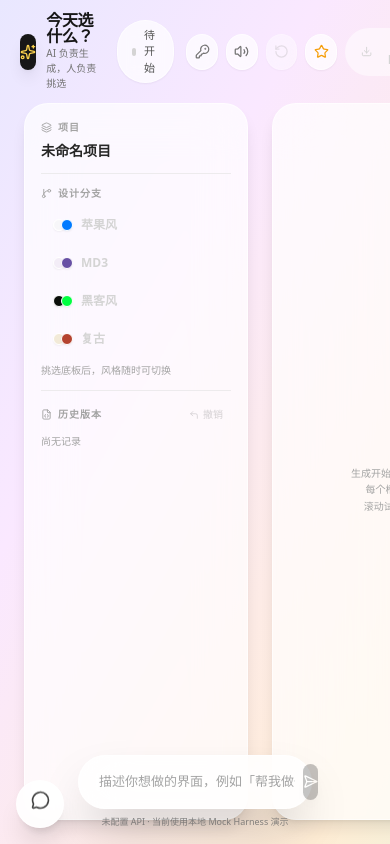
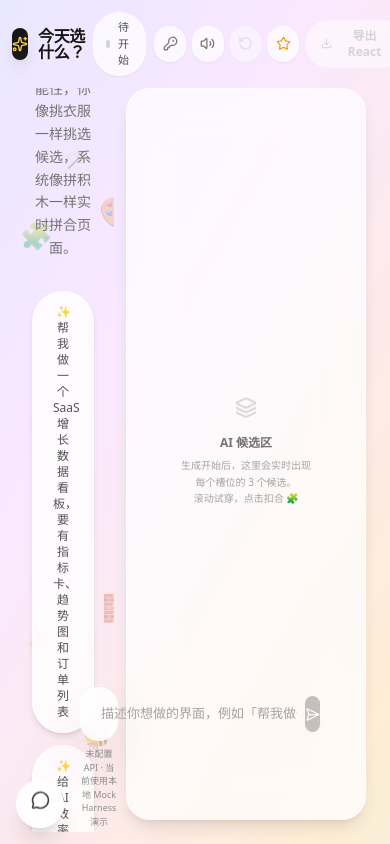
Before and after one commit to ailiheizi/what-to-pick-today, a React (Vite) app in the folder app/: page / in a window 390 px wide. Built offline with nearby package versions, Linux system fonts and the light colour scheme.

Commit message:
fix: improve responsive workspace layout

```diff
--- a/app/src/components/app/CandidateRail.tsx
+++ b/app/src/components/app/CandidateRail.tsx
@@ -433,7 +433,7 @@ export default function CandidateRail() {
 
   if (phase !== 'generating' && phase !== 'reviewing' && phase !== 'done') {
     return (
-      <aside className="w-72 shrink-0 m-3 mt-0 rounded-3xl border border-white/60 bg-white/70 backdrop-blur-xl shadow-lg flex flex-col items-center justify-center px-6 text-center">
+      <aside className="w-60 md:w-64 xl:w-72 shrink-0 m-3 mt-0 rounded-3xl border border-white/60 bg-white/70 backdrop-blur-xl shadow-lg flex flex-col items-center justify-center px-5 xl:px-6 text-center">
         <div className="anim-float">
           <Layers size={22} className="text-neutral-300" />
         </div>
@@ -450,7 +450,7 @@ export default function CandidateRail() {
   }
 
   return (
-    <aside className="w-72 shrink-0 m-3 mt-0 rounded-3xl border border-white/60 bg-white/70 backdrop-blur-xl shadow-lg flex flex-col min-h-0 overflow-hidden">
+    <aside className="w-60 md:w-64 xl:w-72 shrink-0 m-3 mt-0 rounded-3xl border border-white/60 bg-white/70 backdrop-blur-xl shadow-lg flex flex-col min-h-0 overflow-hidden">
       {/* 槽位切换 */}
       <div className="px-3 pt-3 pb-2">
         <div className="text-[10px] font-semibold tracking-widest uppercase text-neutral-400 mb-2">槽位 · 逐个挑选</div>
--- a/app/src/components/app/CanvasStage.tsx
+++ b/app/src/components/app/CanvasStage.tsx
@@ -11,13 +11,13 @@ import StreamingHtmlPreview from './StreamingHtmlPreview'
 
 function Welcome({ onPick }: { onPick: (p: string) => void }) {
   return (
-    <div className="relative h-full flex flex-col items-center justify-center px-8 text-center overflow-hidden">
+    <div className="relative h-full flex flex-col items-center justify-center px-5 md:px-8 text-center overflow-hidden">
       <FloatingEmojis />
       <div className="anim-pop text-[11px] font-bold tracking-[0.35em] uppercase text-neutral-500">
         What will you pick today?
       </div>
       <h1
-        className="anim-bounce-in mt-4 text-6xl font-black tracking-tight text-neutral-900"
+        className="anim-bounce-in mt-4 text-5xl md:text-6xl font-black tracking-tight text-neutral-900"
         style={{ animationDelay: '0.1s' }}
       >
         今天
@@ -29,19 +29,19 @@ function Welcome({ onPick }: { onPick: (p: string) => void }) {
       <p className="anim-pop mt-4 max-w-md text-sm leading-relaxed text-neutral-500" style={{ animationDelay: '0.2s' }}>
         一个选择驱动的 AI 原生 UI 生成工具。AI 并发创造可能性，你像挑衣服一样挑选候选，系统像拼积木一样实时拼合页面。
       </p>
-      <div className="mt-8 flex flex-col sm:flex-row gap-3">
+      <div className="mt-8 flex w-full max-w-lg flex-col lg:max-w-none lg:flex-row lg:justify-center gap-3">
         {EXAMPLE_PROMPTS.map((p, i) => (
           <button
             key={p}
             onClick={() => onPick(p)}
-            className="hover-pop anim-slide-l px-5 py-3 rounded-full border border-white/60 bg-white/80 backdrop-blur text-xs font-medium text-neutral-600 hover:text-neutral-900 shadow-md"
+            className="hover-pop anim-slide-l w-full lg:w-auto px-5 py-3 rounded-full border border-white/60 bg-white/80 backdrop-blur text-xs font-medium text-neutral-600 hover:text-neutral-900 shadow-md"
             style={{ animationDelay: `${0.3 + i * 0.12}s` }}
           >
             ✨ {p}
           </button>
         ))}
       </div>
-      <div className="mt-12 grid grid-cols-3 gap-8 text-[10px] text-neutral-500">
+      <div className="mt-10 md:mt-12 grid grid-cols-3 gap-4 md:gap-8 text-[10px] text-neutral-500">
         {[
           ['3–6', '并发组件任务', 'anim-float'],
           ['×3', '每槽位候选', 'anim-float'],
--- a/app/src/components/app/Composer.tsx
+++ b/app/src/components/app/Composer.tsx
@@ -38,7 +38,7 @@ export default function Composer() {
   )
 
   return (
-    <div className="absolute left-1/2 -translate-x-1/2 bottom-4 z-30 w-[min(620px,60%)]">
+    <div className="absolute left-20 right-[17rem] bottom-4 z-30 w-auto xl:left-1/2 xl:right-auto xl:-translate-x-1/2 xl:w-[min(620px,60%)]">
       <div
         className={`rounded-full border border-white/60 bg-white/85 backdrop-blur-xl shadow-2xl pl-5 pr-2 py-2 transition-transform duration-300 ${
           sent ? 'scale-[0.97]' : ''
--- a/app/src/components/app/LeftPanel.tsx
+++ b/app/src/components/app/LeftPanel.tsx
@@ -16,7 +16,7 @@ export default function LeftPanel() {
   const canBranch = !!directionId
 
   return (
-    <aside className="w-56 shrink-0 m-3 mt-0 rounded-3xl border border-white/60 bg-white/70 backdrop-blur-xl shadow-lg flex flex-col min-h-0 overflow-hidden">
+    <aside className="hidden xl:flex w-56 shrink-0 m-3 mt-0 rounded-3xl border border-white/60 bg-white/70 backdrop-blur-xl shadow-lg flex-col min-h-0 overflow-hidden">
       {/* 项目 */}
       <div className="px-4 pt-4 pb-3">
         <div className="text-[10px] font-semibold tracking-widest uppercase text-neutral-400 flex items-center gap-1.5">
--- a/app/src/components/app/TopBar.tsx
+++ b/app/src/components/app/TopBar.tsx
@@ -38,18 +38,18 @@ export default function TopBar() {
   const canReset = phase !== 'idle' || Boolean(prompt || scenario || slots.length || tokensStreamed)
 
   return (
-    <header className="relative z-30 flex items-center gap-3 px-5 py-3">
+    <header className="relative z-30 flex items-center gap-2 sm:gap-3 px-3 sm:px-5 py-3">
       <div className="flex items-center gap-2.5 group cursor-default">
-        <div className="w-9 h-9 rounded-2xl bg-neutral-900 flex items-center justify-center shadow-lg transition-transform duration-300 group-hover:rotate-12 group-hover:scale-110">
+        <div className="w-8 h-8 sm:w-9 sm:h-9 rounded-2xl bg-neutral-900 flex items-center justify-center shadow-lg transition-transform duration-300 group-hover:rotate-12 group-hover:scale-110">
           <Sparkles size={16} className="text-amber-300 transition-transform duration-500 group-hover:scale-125" />
         </div>
         <div>
           <div className="font-black text-[16px] tracking-tight leading-none">今天选什么？</div>
-          <div className="text-[10px] text-neutral-500 mt-0.5">AI 负责生成，人负责挑选</div>
+          <div className="hidden md:block text-[10px] text-neutral-500 mt-0.5">AI 负责生成，人负责挑选</div>
         </div>
       </div>
 
-      <div className="ml-2 flex items-center gap-2 px-3.5 py-1.5 rounded-full bg-white/70 backdrop-blur border border-white/60 shadow-sm">
+      <div className="ml-0 sm:ml-2 flex items-center gap-2 px-3 sm:px-3.5 py-1.5 rounded-full bg-white/70 backdrop-blur border border-white/60 shadow-sm">
         <span className={`w-2 h-2 rounded-full ${busy ? 'bg-emerald-500 animate-ping' : phase === 'done' ? 'bg-emerald-500' : 'bg-neutral-300'}`} />
         <span className="text-[11px] font-medium text-neutral-600">{PHASE_LABEL[phase]}</span>
         {tokensStreamed > 0 && phase !== 'idle' && (
@@ -57,7 +57,7 @@ export default function TopBar() {
         )}
       </div>
 
-      <div className="ml-auto flex items-center gap-2">
+      <div className="ml-auto flex items-center gap-1.5 sm:gap-2">
         <button
           onClick={openSettings}
           title="配置 AI API"
```
